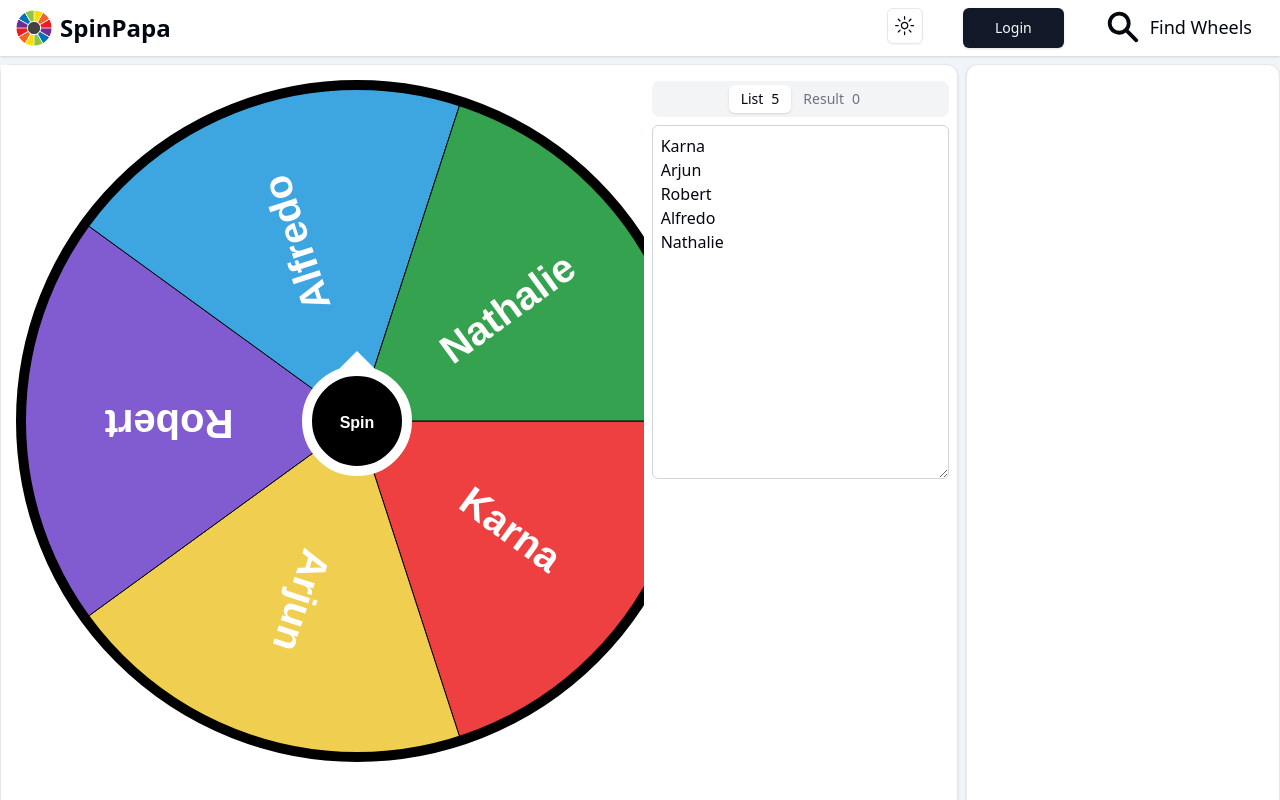
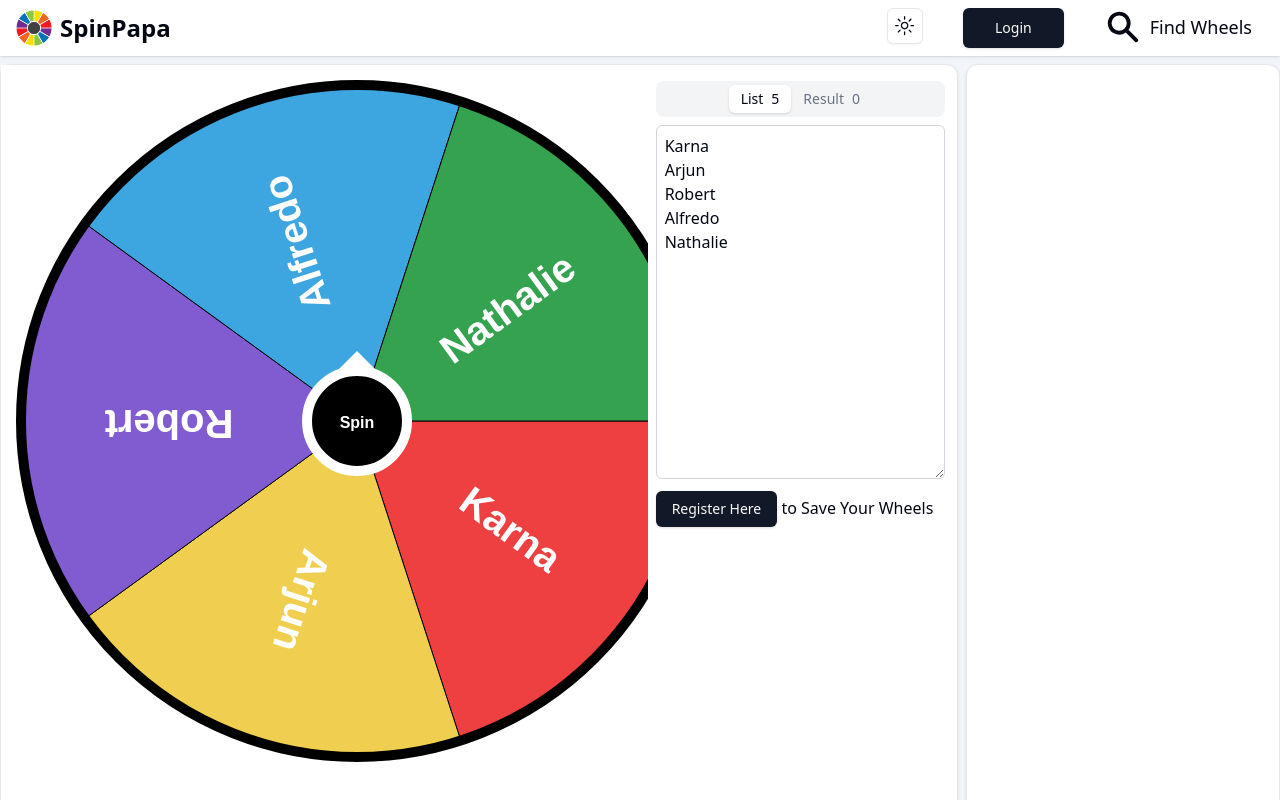
Before and after one commit to Creator149312/dcwheels, a Next.js app: page / in a window 1280 px wide. Shown: the top 800 px of the page. Built offline with nearby package versions, Linux system fonts and the light colour scheme; no server answers.

Commit message:
1. Added website to GSC , 2. Using margin auto to make spin wheel appear at the center of screen

```diff
--- /dev/null
+++ b/app/google612098aa89f6666c.html
@@ -0,0 +1 @@
+google-site-verification: google612098aa89f6666c.html
--- a/components/WheelComponent.js
+++ b/components/WheelComponent.js
@@ -310,7 +310,7 @@ const WheelComponent = ({
   };
 
 return (
-    <div id={wheelId} className="w-[95vw]">
+    <div id={wheelId} className="mx-auto">
       <canvas
         id={canvasId}
         width={dimension}
--- a/components/WheelWithInput.js
+++ b/components/WheelWithInput.js
@@ -11,6 +11,7 @@ import ResultList from "@components/ResultList";
 import SaveWheelBtn from "@components/SaveWheelBtn";
 import useScreenSize from "@utils/useScreenSize";
 import { useSession } from "next-auth/react";
+import { Button } from "./ui/button";
 
 export default function WheelWithInput({ newSegments }) {
   const [result, setResult] = useState("");
@@ -56,7 +57,7 @@ export default function WheelWithInput({ newSegments }) {
 
   return (
     <div className="grid md:grid-cols-12 gap-x-2">
-      <div className="bg-card text-card-foreground md:mb-2 pt-0 md:col-span-8">
+      <div className="bg-card text-card-foreground md:mb-2 pt-0 md:col-span-8 mx-auto">
         <WinnerPopup winner={winner} setWinner={setWinner} />
         <WheelComponent
           segColors={segColors}
@@ -74,7 +75,7 @@ export default function WheelWithInput({ newSegments }) {
           deceleration={0.01}
         />
       </div>
-      <div className="bg-card text-card-foreground md:p-2 mb-2 mt-2 md:col-span-4">
+      <div className="bg-card text-card-foreground md:p-2 mx-1 mb-2 mt-2 md:col-span-4">
         <Tabs defaultValue="list">
           <TabsList className="w-full">
             <TabsTrigger value="list">
@@ -94,7 +95,7 @@ export default function WheelWithInput({ newSegments }) {
             <ResultList result={result} />
           </TabsContent>
         </Tabs>
-        {session !== null && <SaveWheelBtn />}
+        {session !== null ? <SaveWheelBtn /> : <p className="mt-3"><a href="/register"><Button>Register Here</Button> </a> to Save Your Wheels</p>}
       </div>
     </div>
   );
```
